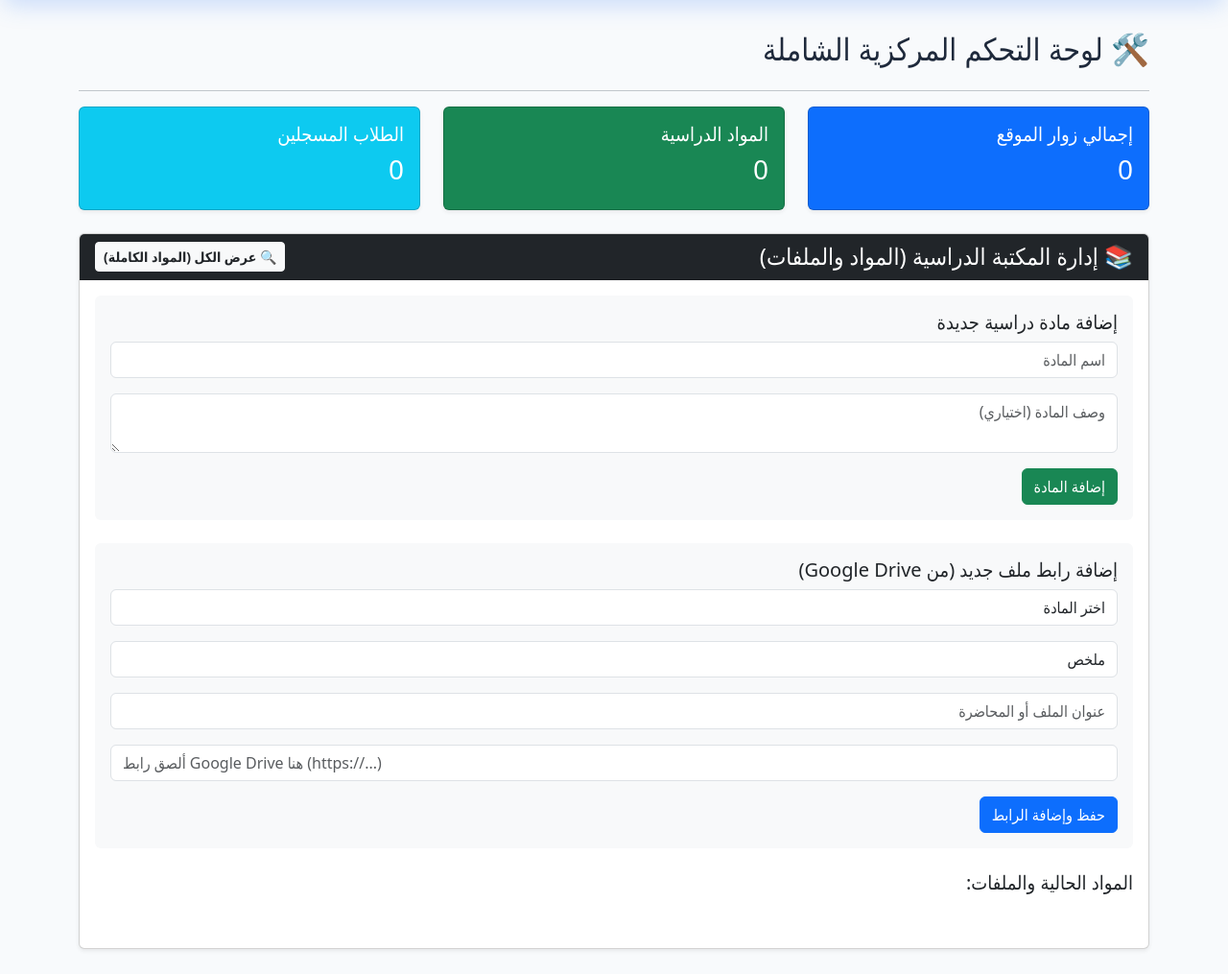
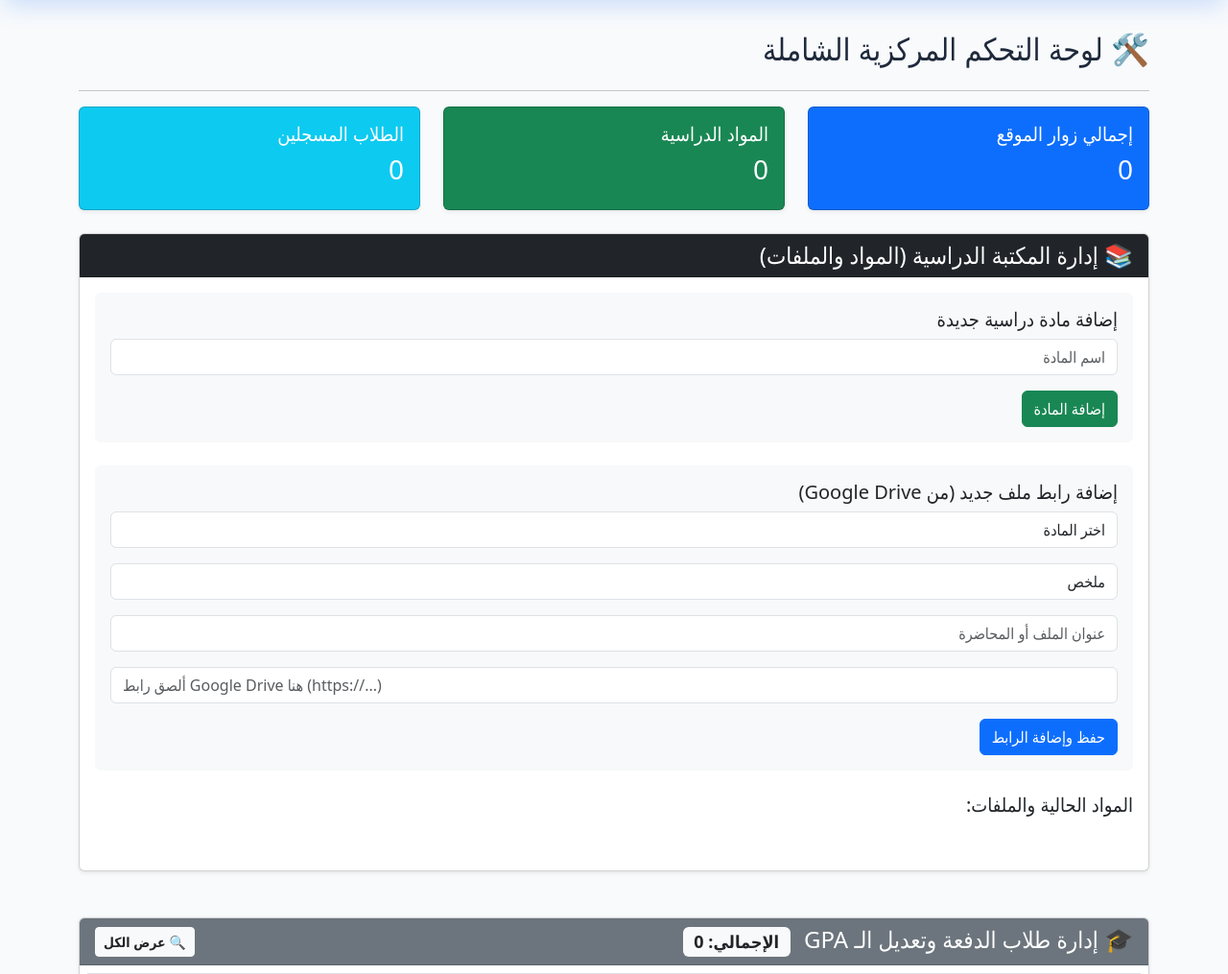
Before and after one commit to mahmoudambrator-glitch/Rank-in-Class, a Flask app: page /admin in a window 1280 px wide. Shown: the part 70-1085 px from the top of the page at 96% size. Run offline with Flask 3, Linux system fonts and the light colour scheme; data that the repository does not hold is empty.

Commit message:
Update admin.html

```diff
--- a/templates/admin.html
+++ b/templates/admin.html
@@ -39,20 +39,15 @@
 
 <!-- إدارة المكتبة -->
 <div class="card mb-5 shadow-sm">
-    <div class="card-header bg-dark text-white d-flex justify-content-between align-items-center">
+    <div class="card-header bg-dark text-white">
         <h4 class="mb-0">📚 إدارة المكتبة الدراسية (المواد والملفات)</h4>
-        <button type="button" class="btn btn-light btn-sm text-dark fw-bold" data-bs-toggle="modal" data-bs-target="#subjectsModal">
-            🔍 عرض الكل (المواد الكاملة)
-        </button>
     </div>
     <div class="card-body">
+        <!-- نموذج إضافة مادة دراسية جديدة (بدون وصف) -->
         <form action="{{ url_for('add_subject') }}" method="POST" class="mb-4 p-3 bg-light rounded">
             <h5>إضافة مادة دراسية جديدة</h5>
             <div class="mb-3">
                 <input type="text" name="name" class="form-control" placeholder="اسم المادة" required>
-            </div>
-            <div class="mb-3">
-                <textarea name="description" class="form-control" placeholder="وصف المادة (اختياري)"></textarea>
             </div>
             <button type="submit" class="btn btn-success">إضافة المادة</button>
         </form>
@@ -98,7 +93,7 @@
         <ul class="list-group mb-4" id="subjectsList">
             {% for sub in subjects[:5] %}
             <li class="list-group-item d-flex justify-content-between align-items-center flex-wrap gap-2 subject-item">
-                <!-- النقر على اسم المادة يفتح ملفاتها مباشرة مع عدد مرات الفتح -->
+                <!-- النقر على اسم المادة يفتح ملفاتها وتفاصيلها وعدد مرات الفتح -->
                 <span class="fw-bold text-primary" style="cursor: pointer;" data-bs-toggle="modal" data-bs-target="#subjectFilesModal{{ sub.id }}" title="اضغط لعرض ملفات وتفاصيل المادة">
                     📖 {{ sub.name }} <span class="badge bg-secondary ms-1">(عدد الملفات: {{ sub.files|length }})</span>
                 </span>
@@ -168,7 +163,7 @@
                 </div>
             </div>
 
-            <!-- مودال تعديل المادة لكل مادة -->
+            <!-- مودال تعديل المادة لكل مادة (بدون وصف) -->
             <div class="modal fade" id="editSubjectModal{{ sub.id }}" tabindex="-1" aria-hidden="true">
                 <div class="modal-dialog">
                     <div class="modal-content">
@@ -181,10 +176,6 @@
                                 <div class="mb-3">
                                     <label class="form-label">اسم المادة</label>
                                     <input type="text" name="name" value="{{ sub.name }}" class="form-control" required>
-                                </div>
-                                <div class="mb-3">
-                                    <label class="form-label">وصف المادة</label>
-                                    <textarea name="description" class="form-control">{{ sub.description or '' }}</textarea>
                                 </div>
                             </div>
                             <div class="modal-footer">
@@ -200,7 +191,7 @@
     </div>
 </div>
 
-<!-- موديلات تعديل الملفات (تُوضع هنا لتعمل بكفاءة داخل النوافذ المنبثقة) -->
+<!-- موديلات تعديل الملفات -->
 {% for sub in subjects %}
     {% for file in sub.files %}
     <div class="modal fade" id="editFileModal{{ file.id }}" tabindex="-1" aria-hidden="true">
@@ -448,46 +439,6 @@
     </div>
 </div>
 
-<!-- Modal عرض كل المواد الدراسية -->
-<div class="modal fade" id="subjectsModal" tabindex="-1" aria-hidden="true">
-    <div class="modal-dialog modal-xl modal-dialog-scrollable">
-        <div class="modal-content">
-            <div class="modal-header bg-dark text-white">
-                <h5 class="modal-title">📚 قائمة المواد الدراسية الكاملة</h5>
-                <button type="button" class="btn-close btn-close-white" data-bs-dismiss="modal" aria-label="Close"></button>
-            </div>
-            <div class="modal-body scrollable-card-body">
-                <div class="table-responsive">
-                    <table class="table table-bordered table-striped text-center align-middle">
-                        <thead>
-                            <tr>
-                                <th>اسم المادة</th>
-                                <th>عدد الملفات</th>
-                                <th>وصف المادة</th>
-                                <th>الإجراءات</th>
-                            </tr>
-                        </thead>
-                        <tbody>
-                            {% for sub in subjects %}
-                            <tr>
-                                <td class="fw-bold">{{ sub.name }}</td>
-                                <td><span class="badge bg-primary">{{ sub.files|length }}</span></td>
-                                <td>{{ sub.description or 'لا يوجد وصف' }}</td>
-                                <td>
-                                    <button type="button" class="btn btn-warning btn-sm" data-bs-toggle="modal" data-bs-target="#editSubjectModal{{ sub.id }}" data-bs-dismiss="modal">
-                                        ✏️ تعديل
-                                    </button>
-                                </td>
-                            </tr>
-                            {% endfor %}
-                        </tbody>
-                    </table>
-                </div>
-            </div>
-        </div>
-    </div>
-</div>
-
 <!-- Modal عرض كل المواد الحالية -->
 <div class="modal fade" id="subjectsListModal" tabindex="-1" aria-hidden="true">
     <div class="modal-dialog modal-xl modal-dialog-scrollable">
@@ -501,7 +452,6 @@
                     {% for sub in subjects %}
                     <li class="list-group-item d-flex justify-content-between align-items-center">
                         <span class="fw-bold text-primary">📖 {{ sub.name }} <span class="badge bg-secondary ms-1">(عدد الملفات: {{ sub.files|length }})</span></span>
-                        <span>{{ sub.description or 'لا يوجد وصف' }}</span>
                     </li>
                     {% endfor %}
                 </ul>
```
